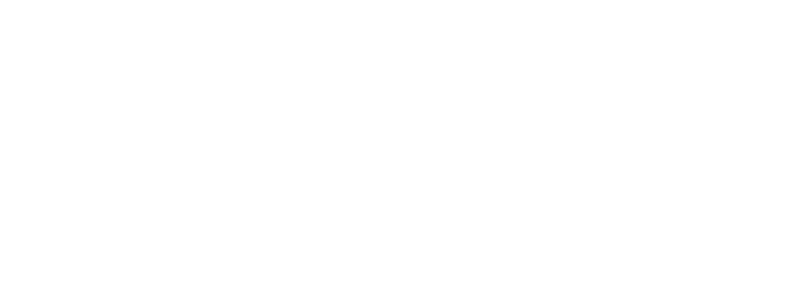
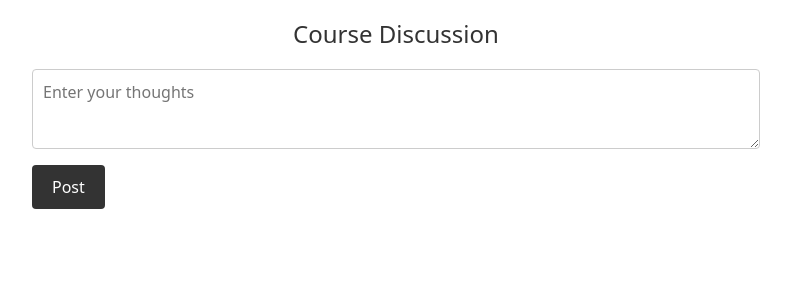
Before and after one commit to VishnuBathla/Case_Study_IBM_FSD, a React (Create React App) app in the folder client/: page /discussion in a window 1280 px wide. Before the commit this address had no page. Shown: the top 300 px of the page, without its empty margins (244-1035 px from the left). Built offline with nearby package versions, Linux system fonts and the light colour scheme.

Commit message:
discussionpage -manan

```diff
--- a/client/src/App.js
+++ b/client/src/App.js
@@ -18,6 +18,7 @@
 import Image from './components/image'
 import Video from './components/video'
 import Edit_Profile from "./components/edit_profile";
+import DiscussionForm from './components/DiscussionForm';
 
 // import QuizComponent from "./components/quizComponent";
 const App = () => {
@@ -34,6 +35,7 @@
         <Route path="/test" element={<VideoPlayer/>} />
         <Route exact path="/upload" Component={Upload}/>
         <Route exact path="/tester" Component={Edit_Profile}/>
+        <Route path="/discussion" element={<DiscussionForm />} />
         {/* <Route exact path="/aeronautical" Component={Aeronautical}/> */}
         {/* <Route exact path="/artificial" Component={Artificial}/> */}
         {/* <Route exact path="/industrial" Component={Industrial}/> */}
--- /dev/null
+++ b/client/src/components/DiscussionForm.js
@@ -0,0 +1,168 @@
+import React, { useState } from 'react';
+
+const DiscussionForm = () => {
+  const [title, setTitle] = useState('');
+  const [posts, setPosts] = useState([]);
+  const [comment, setComment] = useState('');
+  const [activePostId, setActivePostId] = useState(null);
+
+  const handleTitleChange = (e) => {
+    setTitle(e.target.value);
+  };
+
+  const handlePostClick = () => {
+    if (title.trim() !== '') {
+      const newPost = {
+        id: Date.now(),
+        title: title.trim(),
+        comments: [],
+      };
+      setPosts([...posts, newPost]);
+      setTitle('');
+    }
+  };
+
+  const handleCommentChange = (e) => {
+    setComment(e.target.value);
+  };
+
+  const handleCommentClick = (postId) => {
+    if (comment.trim() !== '') {
+      const updatedPosts = posts.map((post) => {
+        if (post.id === postId) {
+          return {
+            ...post,
+            comments: [...post.comments, comment.trim()],
+          };
+        }
+        return post;
+      });
+      setPosts(updatedPosts);
+      setComment('');
+      setActivePostId(null);
+    }
+  };
+
+  return (
+    <div style={styles.container}>
+      <h2 style={styles.title}>Course Discussion</h2>
+
+      <textarea
+        style={styles.input}
+        placeholder="Enter your thoughts"
+        value={title}
+        onChange={handleTitleChange}
+      />
+      <button style={styles.button} onClick={handlePostClick}>
+        Post
+      </button>
+
+      <div style={styles.posts}>
+        {posts.map((post) => (
+          <div key={post.id} style={styles.post}>
+            <h3 style={styles.postTitle}>{post.title}</h3>
+            <ul style={styles.comments}>
+              {post.comments.map((comment, index) => (
+                <li key={index}>{comment}</li>
+              ))}
+            </ul>
+            {activePostId === post.id ? (
+              <div>
+                <textarea
+                  style={styles.commentInput}
+                  placeholder="Enter your comment"
+                  value={comment}
+                  onChange={handleCommentChange}
+                />
+                <button
+                  style={styles.commentButton}
+                  onClick={() => handleCommentClick(post.id)}
+                >
+                  Comment
+                </button>
+              </div>
+            ) : (
+              <button
+                style={styles.commentButton}
+                onClick={() => setActivePostId(post.id)}
+              >
+                Comment
+              </button>
+            )}
+          </div>
+        ))}
+      </div>
+    </div>
+  );
+};
+
+const styles = {
+  container: {
+    width: '60%',
+    margin: '0 auto',
+    padding: '20px',
+    boxSizing: 'border-box',
+  },
+  title: {
+    fontSize: '24px',
+    marginBottom: '20px',
+    color: '#333',
+  },
+  input: {
+    width: '100%',
+    minHeight: '80px',
+    padding: '10px',
+    marginBottom: '10px',
+    border: '1px solid #ccc',
+    borderRadius: '4px',
+    fontSize: '16px',
+  },
+  button: {
+    backgroundColor: '#333',
+    color: '#fff',
+    border: 'none',
+    padding: '10px 20px',
+    fontSize: '16px',
+    borderRadius: '4px',
+    cursor: 'pointer',
+  },
+  posts: {
+    marginTop: '20px',
+  },
+  post: {
+    backgroundColor: '#f9f9f9',
+    padding: '10px',
+    marginBottom: '10px',
+    borderRadius: '4px',
+  },
+  postTitle: {
+    fontSize: '18px',
+    marginBottom: '10px',
+    color: '#333',
+  },
+  comments: {
+    marginBottom: '10px',
+    listStyleType: 'none',
+    paddingLeft: '0',
+  },
+  commentInput: {
+    width: '100%',
+    minHeight: '60px',
+    padding: '10px',
+    marginBottom: '10px',
+    border: '1px solid #ccc',
+    borderRadius: '4px',
+    fontSize: '14px',
+  },
+  commentButton: {
+    backgroundColor: '#333',
+    color: '#fff',
+    border: 'none',
+    padding: '10px 20px',
+    fontSize: '14px',
+    borderRadius: '4px',
+    cursor: 'pointer',
+  },
+};
+
+export default DiscussionForm;
```
Also changed, not shown: client/src/components/discussion.js (deleted).
